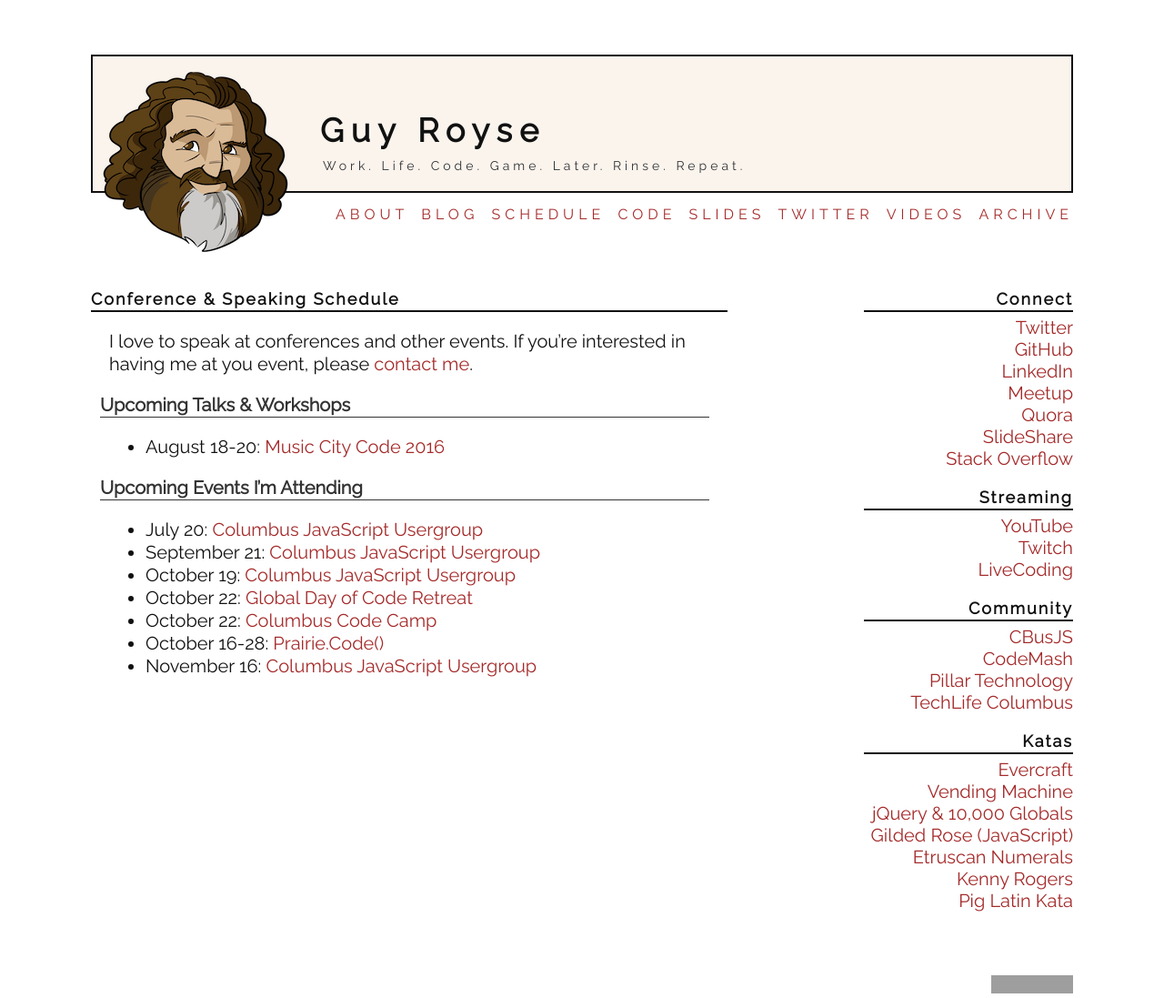
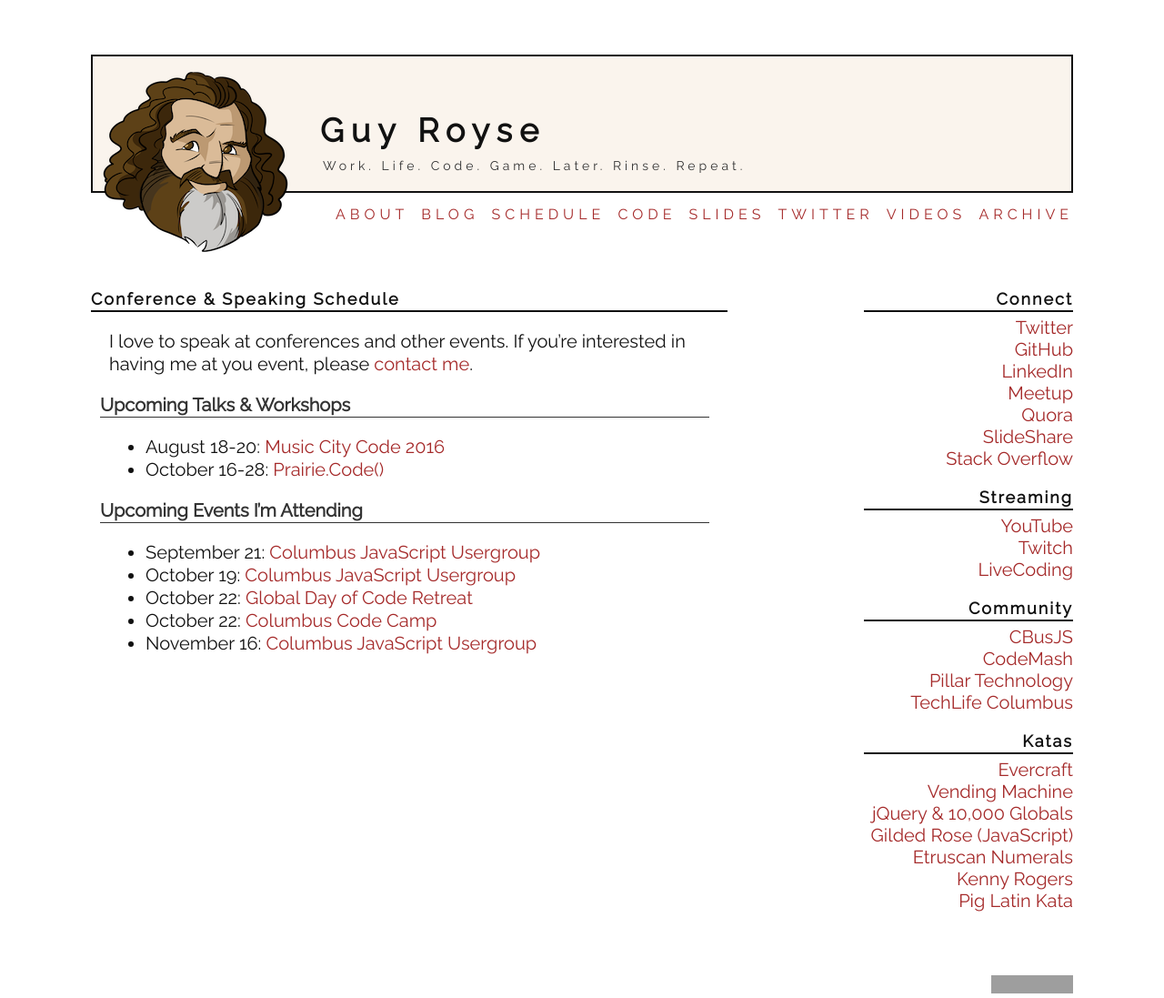
Before and after one commit to guyroyse/guyroyse.github.com, a Jekyll site: the page built from schedule/index.markdown, in a window 1280 px wide. Shown: the whole page at 91% size. Built offline with Jekyll 4.4.1, drawn with Linux system fonts in a browser that asks for light colours; grey boxes are pictures that could not be loaded.

Commit message:
updated speaking schedule

```diff
--- a/schedule/index.markdown
+++ b/schedule/index.markdown
@@ -8,13 +8,12 @@ I love to speak at conferences and other events. If you're interested in having
 # Upcoming Talks & Workshops
 
 - August 18-20: [Music City Code 2016](http://localhost:4000/2016/07/16/music-city-code.html)
+- October 16-28: [Prairie.Code()](http://prairiecode.amegala.com/)
 
 # Upcoming Events I'm Attending
 
-- July 20: [Columbus JavaScript Usergroup](http://cbusjs.github.io/07-20-2016/full-stack-development-with-nodejs-and-nosql.html)
 - September 21: [Columbus JavaScript Usergroup](http://cbusjs.github.io/09-21-2016/cooking-wth-gas.html)
 - October 19: [Columbus JavaScript Usergroup](http://cbusjs.github.io)
 - October 22: [Global Day of Code Retreat](http://globalday.coderetreat.org/)
 - October 22: [Columbus Code Camp](http://columbuscodecamp.com/)
-- October 16-28: [Prairie.Code()](http://prairiecode.amegala.com/)
 - November 16: [Columbus JavaScript Usergroup](http://cbusjs.github.io)
```
